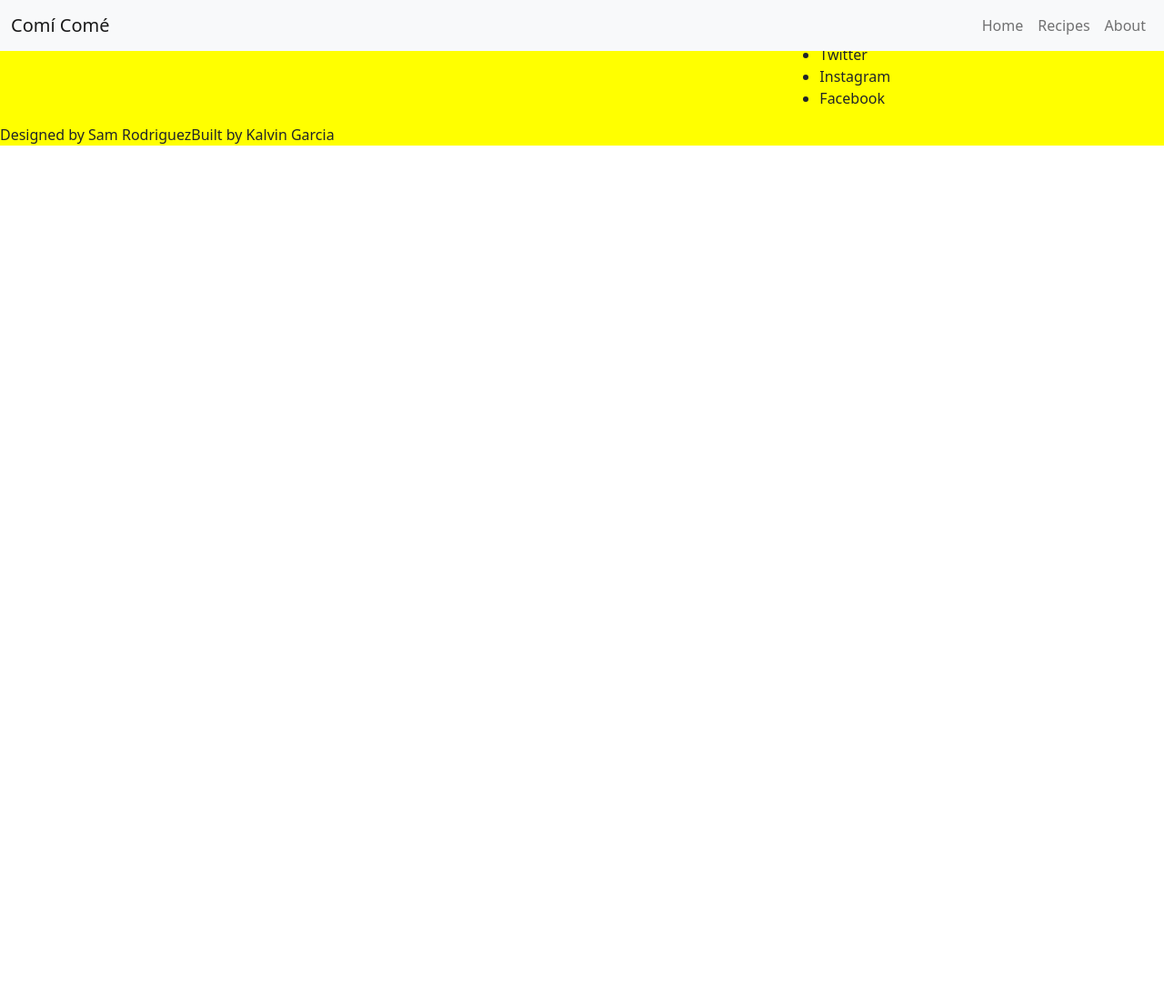
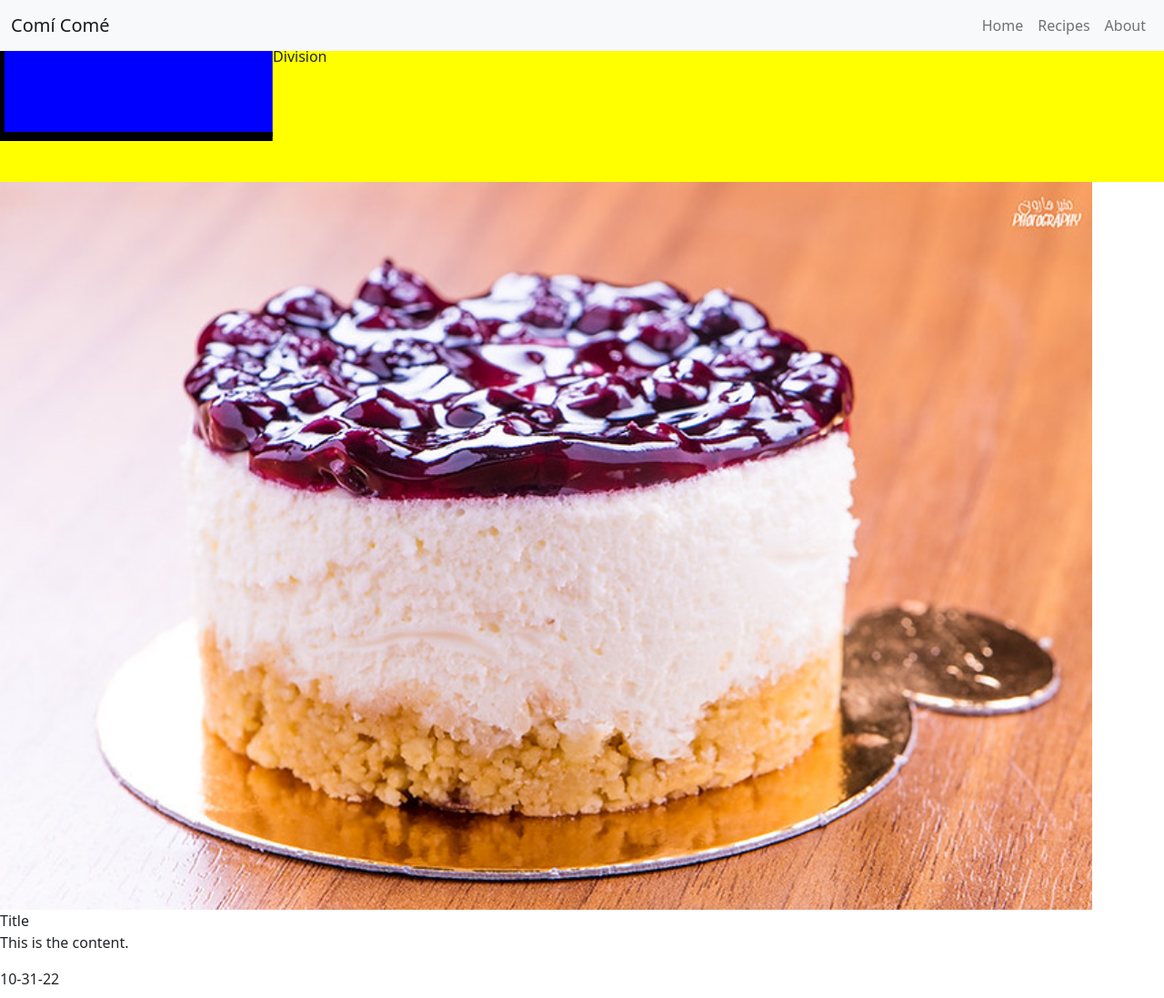
Before and after one commit to kalvingarcia/toy-food-blog, a React (Create React App) app: page /recipes in a window 1280 px wide. Shown: the top 1097 px of the page at 91% size. Before the commit the page ends 800 px from the top, so only its background shows below. Built offline with nearby package versions, Linux system fonts and the light colour scheme.

Commit message:
added the post display component

```diff
--- /dev/null
+++ b/src/components/post-display.jsx
@@ -0,0 +1,22 @@
+import React, {Component} from 'react';
+
+export default class PostDisplay extends Component {
+  render() {
+    return (
+      <div>
+        <div>
+          <img src={this.props.source} height='800px' alt="" />
+        </div>
+        <div>
+          <span>{this.props.head}</span>
+        </div>
+        <div>
+          <p>{this.props.body}</p>
+        </div>
+        <div>
+          <span>{this.props.date}</span>
+        </div>
+      </div>
+    );
+  }
+}
--- a/src/pages/recipes.jsx
+++ b/src/pages/recipes.jsx
@@ -1,9 +1,54 @@
 import React, {Component} from 'react';
+import Band from '../components/band';
+import PostDisplay from '../components/post-display';
 
 export default class Recipes extends Component {
+  constructor(props) {
+    super(props);
+    this.posts = [];
+
+    for(let i = 0; i < 3; i++) {
+      //call to json with post
+      var image = [
+        require('../assets/images/cheese_cake.jpg'),
+        require('../assets/images/partner.png'),
+        require('../assets/images/burger.jpg')
+      ];
+
+      this.posts.push({
+        id: i,
+        source: image[i],
+        title: "Title",
+        content: "This is the content.",
+        date: '10-31-22'
+      });
+    }
+
+    console.log("here")
+  }
+
   render() {
     return (
-      <span>Recipes</span>
+      <main style={{paddingTop: '50px'}}>
+        <Band
+          text="Division"
+          spacer="rectangle"
+          repeat={['true', 4]}
+          scroll={['true', 'slow']}
+          colorChange={['true', ['#ff0000', '#00ff00', '#ffff00']]}
+        />
+        {this.posts.map(post => {
+          return (
+            <PostDisplay
+              key={post.id}
+              source={post.source}
+              head={post.title}
+              body={post.content}
+              date={post.date}
+            />
+          );
+        })}
+      </main>
     );
   }
 }
```
